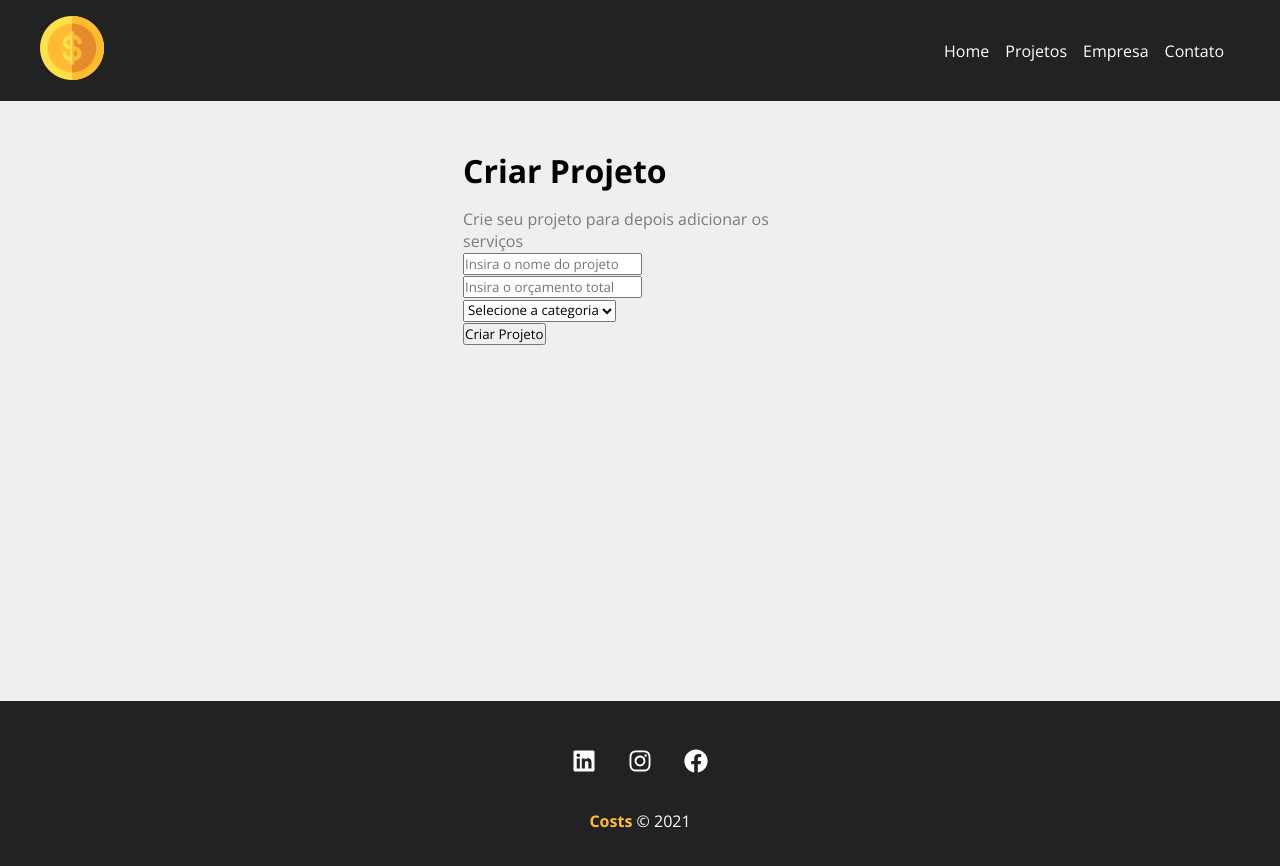
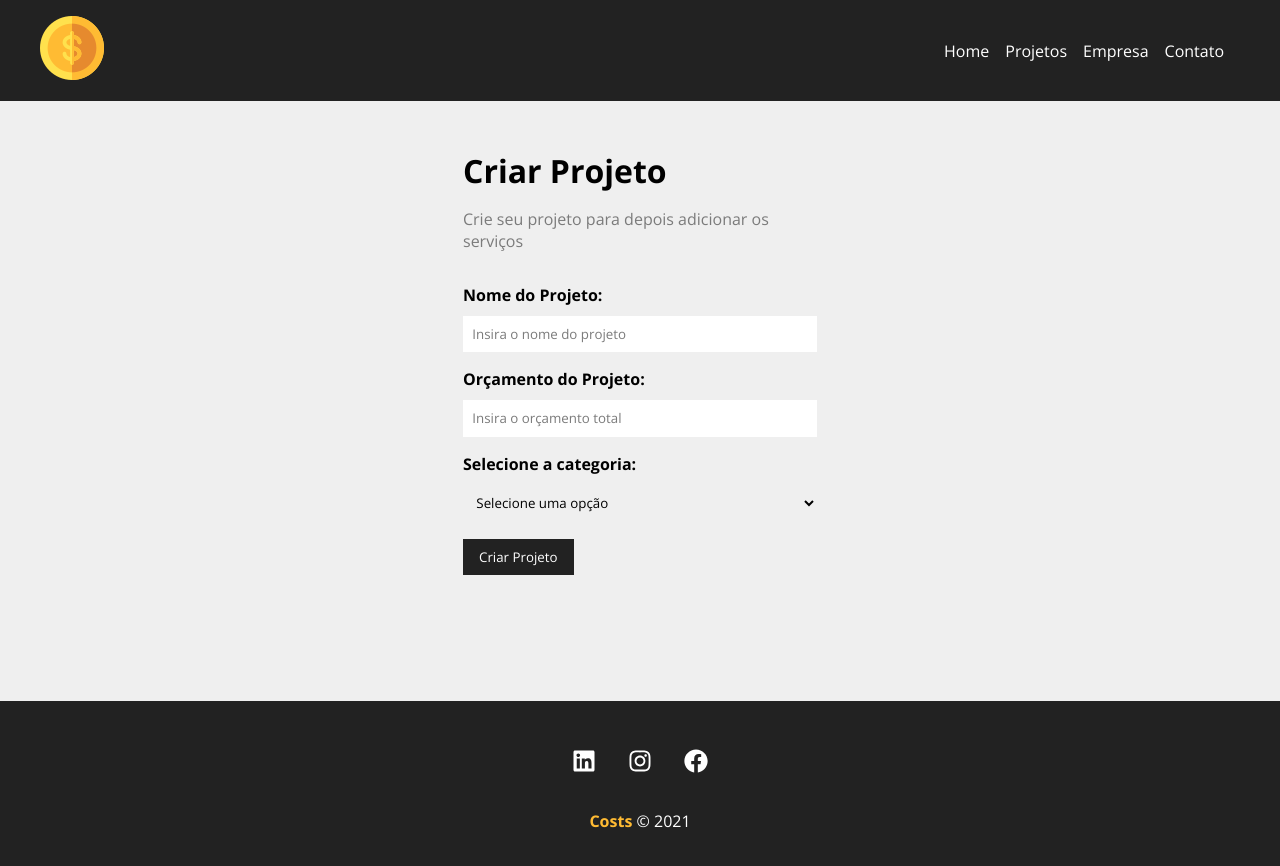
Before and after one commit to nederhayden/gerenciador-de-projetos, a React (Create React App) app: page /newproject in a window 1280 px wide. Shown: the top 866 px of the page. Built offline with nearby package versions, Linux system fonts and the light colour scheme.

Commit message:
custom form new project

```diff
--- /dev/null
+++ b/src/components/form/Input.js
@@ -0,0 +1,24 @@
+import styles from "./Input.module.css";
+
+export default function Input({
+  type,
+  text,
+  name,
+  placeholder,
+  handleOnChange,
+  value,
+}) {
+  return (
+    <div className={styles.form_control}>
+      <label htmlFor={name}>{text}:</label>
+      <input
+        type={type}
+        name={name}
+        id={name}
+        placeholder={placeholder}
+        onChange={handleOnChange}
+        value={value}
+      />
+    </div>
+  );
+}
--- /dev/null
+++ b/src/components/form/Input.module.css
@@ -0,0 +1,20 @@
+.form_control {
+  display: flex;
+  flex-direction: column;
+  margin-bottom: 1em;
+}
+
+.form_control label {
+  margin-bottom: 0.6em;
+  font-weight: bold;
+}
+
+.form_control input {
+  padding: 0.7em;
+  border-radius: 0;
+  border: none;
+}
+
+.form_control input::placeholder {
+  color: #7b7b7b;
+}
--- /dev/null
+++ b/src/components/form/Select.js
@@ -0,0 +1,12 @@
+import styles from "./Select.module.css";
+
+export default function Select({ text, name, options, handleOnChange, value }) {
+  return (
+    <div className={styles.form_control}>
+      <label htmlFor={name}>{text}:</label>
+      <select name={name} id={name}>
+        <option>Selecione uma opção</option>
+      </select>
+    </div>
+  );
+}
--- /dev/null
+++ b/src/components/form/Select.module.css
@@ -0,0 +1,16 @@
+.form_control {
+  display: flex;
+  flex-direction: column;
+  margin-bottom: 1em;
+}
+
+.form_control label {
+  margin-bottom: 0.6em;
+  font-weight: bold;
+}
+
+.form_control select {
+  padding: 0.7em;
+  border-radius: 0;
+  border: none;
+}
--- /dev/null
+++ b/src/components/form/SubmitButton.js
@@ -0,0 +1,9 @@
+import styles from "./SubmitButton.module.css";
+
+export default function SubmitButton({ text }) {
+  return (
+    <div>
+      <button className={styles.btn}>{text}</button>
+    </div>
+  );
+}
--- /dev/null
+++ b/src/components/form/SubmitButton.module.css
@@ -0,0 +1,13 @@
+.btn {
+  background-color: #222;
+  color: #fff;
+  padding: 0.7em 1.2em;
+  text-decoration: none;
+  transition: 0.5s;
+  cursor: pointer;
+  border: none;
+}
+
+.btn:hover {
+  color: #ffbb33;
+}
--- a/src/components/pages/NewProject.js
+++ b/src/components/pages/NewProject.js
@@ -7,7 +7,7 @@
     <div className={styles.newproject_container}>
       <h1>Criar Projeto</h1>
       <p>Crie seu projeto para depois adicionar os serviços</p>
-      <ProjectForm />
+      <ProjectForm btnText="Criar Projeto" />
     </div>
   );
 }
--- a/src/components/project/ProjectForm.js
+++ b/src/components/project/ProjectForm.js
@@ -1,22 +1,29 @@
-export default function ProjectForm() {
+import Input from "../form/Input";
+import Select from "../form/Select";
+import SubmitButton from "../form/SubmitButton";
+import styles from "./ProjectForm.module.css";
+
+export default function ProjectForm({ btnText }) {
   return (
-    <form>
+    <form className={styles.form}>
       <div>
-        <input type="text" placeholder="Insira o nome do projeto" />
+        <Input
+          type="text"
+          text="Nome do Projeto"
+          name="name"
+          placeholder="Insira o nome do projeto"
+        />
       </div>
       <div>
-        <input type="text" placeholder="Insira o orçamento total" />
+        <Input
+          type="number"
+          text="Orçamento do Projeto"
+          name="budget"
+          placeholder="Insira o orçamento total"
+        />
       </div>
-      <div>
-        <select name="category_id">
-          <option disabled selected>
-            Selecione a categoria
-          </option>
-        </select>
-      </div>
-      <div>
-        <input type="submit" value="Criar Projeto" />
-      </div>
+      <Select name="category_id" text="Selecione a categoria" />
+      <SubmitButton text={btnText} />
     </form>
   );
 }
--- /dev/null
+++ b/src/components/project/ProjectForm.module.css
@@ -0,0 +1,4 @@
+.form {
+  width: 100%;
+  margin: 2em 0;
+}
```
